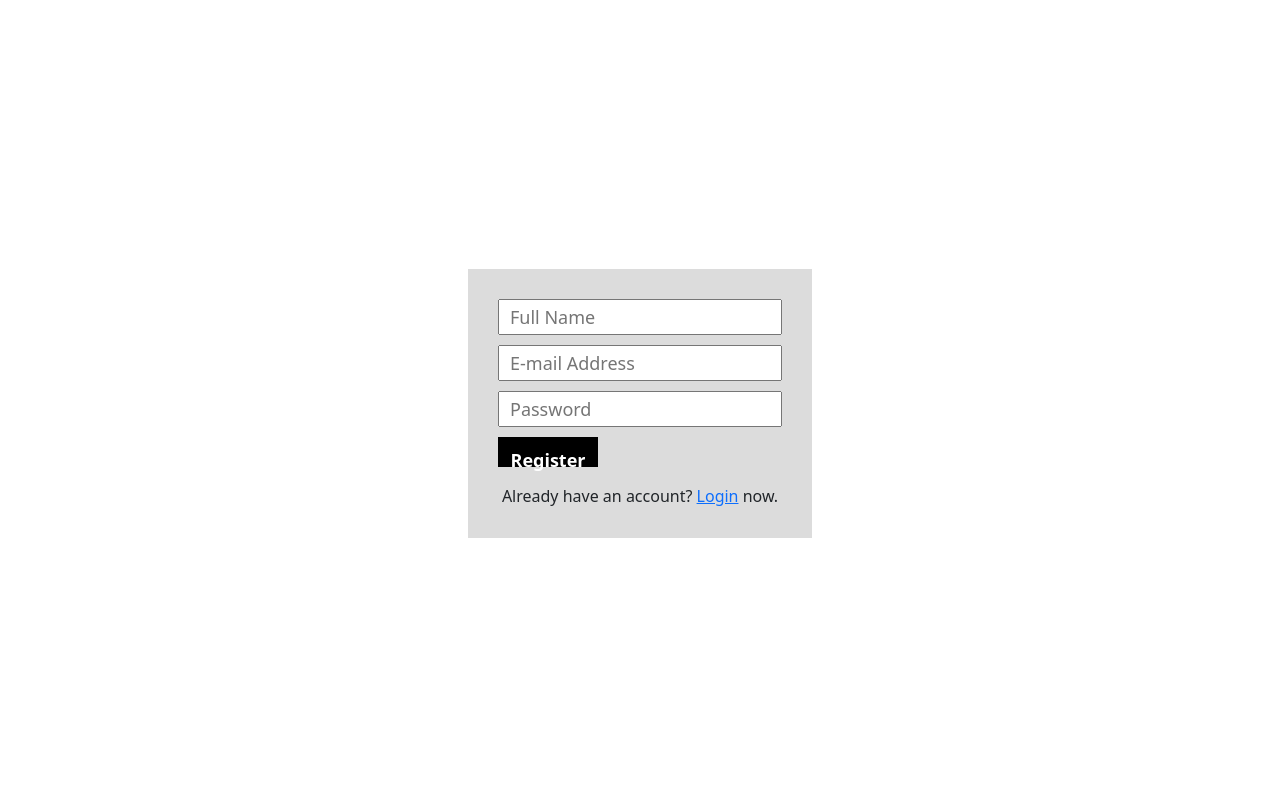
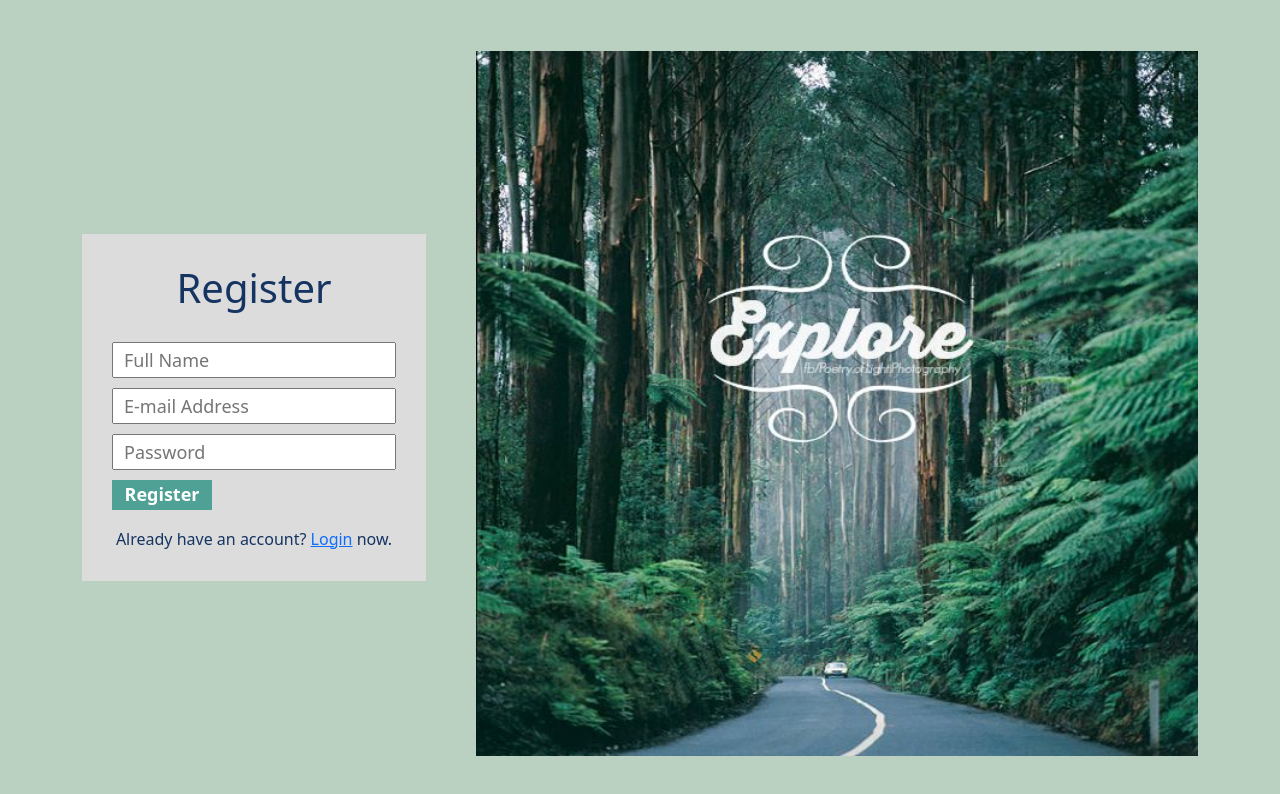
Before and after one commit to LakmaliPalihakkara/MDEV1005_Assignment3, a React (Create React App) app: page /register in a window 1280 px wide. Shown: the top 794 px of the page. Built offline with nearby package versions, Linux system fonts and the light colour scheme; no server answers.

Commit message:
Login and Register changes

```diff
--- a/src/App.css
+++ b/src/App.css
@@ -1,6 +1,6 @@
 .App {
   text-align: center;
-  background: rgb(31, 105, 202);
+  background: rgb(175, 193, 217);
 }
 
 body {
@@ -8,7 +8,7 @@ body {
   font-family: -apple-system, BlinkMacSystemFont, "Segoe UI", "Roboto", "Oxygen",
     "Ubuntu", "Cantarell", "Fira Sans", "Droid Sans", "Helvetica Neue",
     sans-serif;
-  color: #DFF6FF;
+  color: #070808;
 
 }
 
@@ -31,11 +31,15 @@ body {
   align-items: center;
   justify-content: center;
   font-size: calc(10px + 2vmin);
-  color: white;
+  color: rgb(13, 13, 13);
 }
 
 .App-link {
   color: #61dafb;
+}
+
+.login-img{
+  width: 100%;
 }
 
 @keyframes App-logo-spin {
--- a/src/App.js
+++ b/src/App.js
@@ -12,7 +12,7 @@ function App() {
     <div className="app">
   <Router>
     <Routes>
-        <Route exact path="/" element={<Calculator/>} />
+        <Route exact path="/" element={<Login/>} />
         <Route exact path="/register" element={<Register />} />
         <Route exact path="/dashboard" element={<Dashboard />} />
     </Routes>
--- a/src/components/Login.css
+++ b/src/components/Login.css
@@ -4,30 +4,76 @@
     display: flex;
     align-items: center;
     justify-content: center;
+    background-color: #BAD1C2;
   }
   .login__container {
     display: flex;
     flex-direction: column;
     text-align: center;
-    background-color: #dcdcdc;
-    padding: 30px;
+    background-color: #dcdcdc9c;
+    padding: 40px;
+
+
   }
   .login__textBox {
     padding: 10px;
     font-size: 18px;
     margin-bottom: 10px;
+
   }
   .login__btn {
-    padding: 10px;
+
     font-size: 18px;
     margin-bottom: 10px;
     border: none;
-    color: white;
-    background-color: black;
+    color: #ffffff;
+
+    background-color: #4FA095;
   }
-  .login__google {
-    background-color: #4285f4;
-  }
+
   .login div {
     margin-top: 7px;
   }
+
+  .container {
+    position: relative;
+    text-align: center;
+    color: #153462;
+  }
+
+  .bottom-left {
+    position: absolute;
+    bottom: 8px;
+    left: 16px;
+  }
+
+  .top-left {
+    position: absolute;
+    top: 8px;
+    left: 16px;
+  }
+
+  .top-right {
+    position: absolute;
+    top: 8px;
+    right: 16px;
+  }
+
+  .bottom-right {
+    position: absolute;
+    bottom: 8px;
+    right: 16px;
+  }
+
+  .centered {
+    position: absolute;
+    top: 50%;
+    left: 50%;
+    transform: translate(-50%, -50%);
+  }
+
+  .login-img{
+    width:70%;
+    height: 235%;
+    padding-right: 20px;
+  }
--- a/src/components/Login.js
+++ b/src/components/Login.js
@@ -1,8 +1,9 @@
 import React, { useEffect, useState } from "react";
 import { Link, useNavigate } from "react-router-dom";
-import { auth,logInWithEmailAndPassword } from "../firebase";
+import { auth, logInWithEmailAndPassword } from "../firebase";
 import { useAuthState } from "react-firebase-hooks/auth";
 import "./Login.css";
+import img from '../images/login.jpg'
 
 function Login() {
   const [email, setEmail] = useState("");
@@ -10,6 +11,15 @@ function Login() {
   const [user, loading, error] = useAuthState(auth);
   const navigate = useNavigate();
 
+
+  //Error validation
+  const login = () => {
+    if (!email) alert("Please enter your email");
+    else if (!password) alert("Please enter your password");
+    else logInWithEmailAndPassword(email, password)
+  };
+
+  // Login success
   useEffect(() => {
     if (loading) {
 
@@ -20,7 +30,15 @@ function Login() {
 
   return (
     <div className="login">
+
+      <div class="container">
+        <img src={img} class="login-img" alt='logo' />
+
         <div className="login__container">
+
+        <h1 id="title">Login</h1>
+
+          {/* Email text input */}
           <input
             type="text"
             className="login__textBox"
@@ -28,6 +46,8 @@ function Login() {
             onChange={(e) => setEmail(e.target.value)}
             placeholder="E-mail Address"
           />
+
+          {/* Password text input */}
           <input
             type="password"
             className="login__textBox"
@@ -35,16 +55,19 @@ function Login() {
             onChange={(e) => setPassword(e.target.value)}
             placeholder="Password"
           />
+
+          {/* Register button */}
           <button
             className="login__btn"
-          onClick={() => logInWithEmailAndPassword(email, password)}
-        >
+            onClick={login}>
             Login
           </button>
           <div>
             Don't have an account? <Link to="/register">Register</Link> now.
           </div>
         </div>
+
+      </div>
     </div>
   );
 }
--- a/src/components/Register.css
+++ b/src/components/Register.css
@@ -4,6 +4,7 @@
   display: flex;
   align-items: center;
   justify-content: center;
+  background-color: #BAD1C2;
 }
 
 .register__container {
@@ -21,18 +22,38 @@
 }
 
 .register__btn {
-  padding: 10px;
   font-size: 18px;
   margin-bottom: 10px;
   border: none;
   color: white;
-  background-color: black;
-}
 
-.register__google {
-  background-color: #4285f4;
+  background-color: #4FA095;
 }
 
 .register div {
   margin-top: 7px;
 }
+
+.container {
+  position: relative;
+  text-align: center;
+  color: #153462;
+}
+
+.centered {
+  position: absolute;
+  top: 50%;
+
+  transform: translate(-50%, -50%);
+}
+
+.register-img{
+  width:80%;
+  height: 235%;
+  padding-left: 50px;
+}
+
+#title{
+  margin-bottom: 30px;
+  color: #153462;
+}
--- a/src/components/Register.js
+++ b/src/components/Register.js
@@ -1,38 +1,47 @@
 import React, { useEffect, useState } from "react";
 import { useAuthState } from "react-firebase-hooks/auth";
 import { Link, useNavigate } from "react-router-dom";
+import img from '../images/signin.jpeg'
 
 import {
   auth,
   registerWithEmailAndPassword
 } from "../firebase";
 
-import firebase from "firebase/compat/app";
 import "firebase/compat/auth";
 import "firebase/compat/firestore";
 import "./Register.css";
 
 
 function Register() {
+  const [name, setName] = useState("");
   const [email, setEmail] = useState("");
   const [password, setPassword] = useState("");
-  const [name, setName] = useState("");
   const [user, loading, error] = useAuthState(auth);
   const navigate = useNavigate();
 
+  //Error validation
   const register = () => {
-    if (!name) alert("Please enter name");
-    registerWithEmailAndPassword(name, email, password);
+    if (!name) alert("Please enter your name");
+    else if (!email) alert("Please enter your email");
+    else if (!password) alert("Please enter your password");
+    else registerWithEmailAndPassword(name, email, password);
   };
 
+  // Register success
   useEffect(() => {
-    if (loading)return;
+    if (loading) return;
     if (user) navigate("/dashboard");
   }, [user, loading]);
 
   return (
     <div className="register">
+      <div class="container">
         <div className="register__container">
+
+          <h1 id="title">Register</h1>
+
+          {/* Name text input */}
           <input
             type="text"
             className="register__textBox"
@@ -40,6 +49,8 @@ function Register() {
             onChange={(e) => setName(e.target.value)}
             placeholder="Full Name"
           />
+
+          {/* Email text input */}
           <input
             type="text"
             className="register__textBox"
@@ -47,6 +58,8 @@ function Register() {
             onChange={(e) => setEmail(e.target.value)}
             placeholder="E-mail Address"
           />
+
+          {/* Password text input */}
           <input
             type="password"
             className="register__textBox"
@@ -54,6 +67,8 @@ function Register() {
             onChange={(e) => setPassword(e.target.value)}
             placeholder="Password"
           />
+
+          {/* Register button */}
           <button className="register__btn" onClick={register}>
             Register
           </button>
@@ -62,6 +77,8 @@ function Register() {
             Already have an account? <Link to="/">Login</Link> now.
           </div>
         </div>
+        <img src={img} class="register-img" alt='logo' />
+      </div>
     </div>
   );
 }
```
Also changed, not shown: src/images/login.jpg (added), src/images/signin.jpeg (added). Lines whose indentation alone changed are shown as unchanged.
